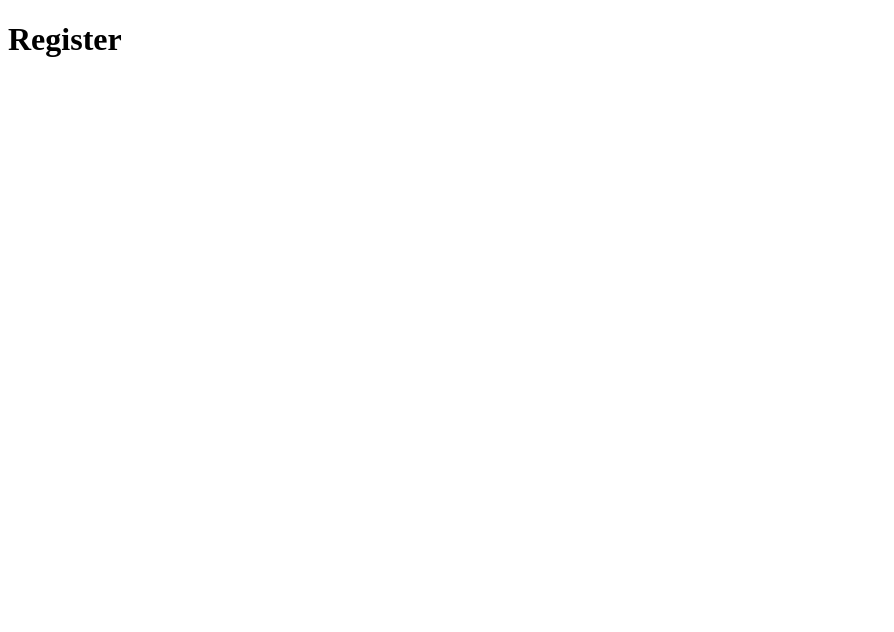
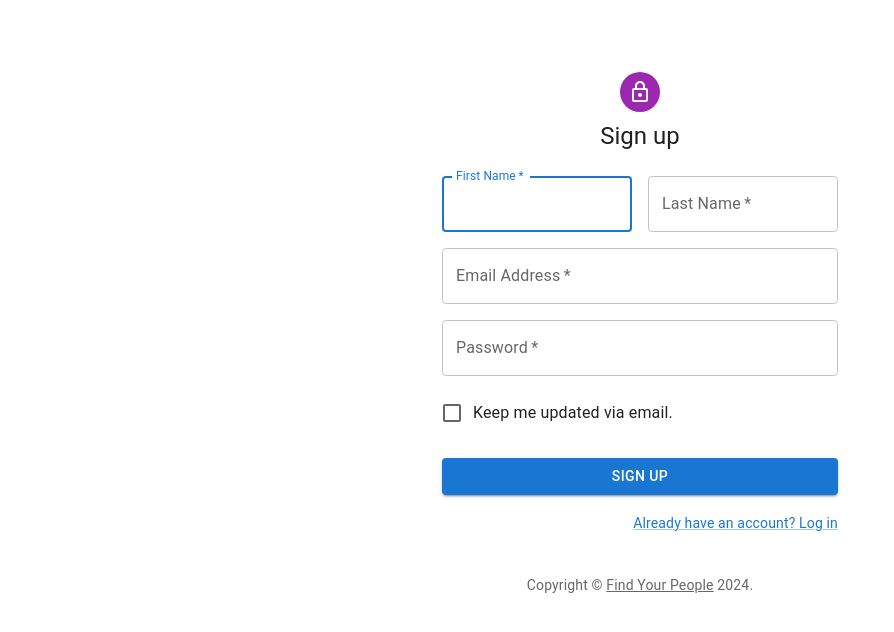
Before and after one commit to PeepholeApp/NFSD_APP_FRONTEND, a React (Vite) app: page /register in a window 1280 px wide. Shown: the top 632 px of the page, without its empty margins (0-894 px from the left). Built offline with nearby package versions, Linux system fonts and the light colour scheme.

Commit message:
register

```diff
--- a/src/pages/Register.jsx
+++ b/src/pages/Register.jsx
@@ -1,4 +1,132 @@
-const Register = () => {
-  return <h1>Register</h1>;
-};
-export default Register;
+import * as React from 'react';
+import Avatar from '@mui/material/Avatar';
+import Button from '@mui/material/Button';
+import CssBaseline from '@mui/material/CssBaseline';
+import TextField from '@mui/material/TextField';
+import FormControlLabel from '@mui/material/FormControlLabel';
+import Checkbox from '@mui/material/Checkbox';
+import Link from '@mui/material/Link';
+import Grid from '@mui/material/Grid';
+import Box from '@mui/material/Box';
+import LockOutlinedIcon from '@mui/icons-material/LockOutlined';
+import Typography from '@mui/material/Typography';
+import Container from '@mui/material/Container';
+import { createTheme, ThemeProvider } from '@mui/material/styles';
+
+function Copyright(props) {
+  return (
+    <Typography variant="body2" color="text.secondary" align="center" {...props}>
+      {'Copyright © '}
+      <Link color="inherit" href="https://mui.com/">
+        Find Your People
+      </Link>{' '}
+      {new Date().getFullYear()}
+      {'.'}
+    </Typography>
+  );
+}
+
+
+const defaultTheme = createTheme();
+
+export default function SignUp() {
+  const handleSubmit = (event) => {
+    event.preventDefault();
+    const data = new FormData(event.currentTarget);
+    console.log({
+      email: data.get('email'),
+      password: data.get('password'),
+    });
+  };
+
+  return (
+    <ThemeProvider theme={defaultTheme}>
+      <Container component="main" maxWidth="xs">
+        <CssBaseline />
+        <Box
+          sx={{
+            marginTop: 8,
+            display: 'flex',
+            flexDirection: 'column',
+            alignItems: 'center',
+          }}
+        >
+          <Avatar sx={{ m: 1, bgcolor: 'secondary.main' }}>
+            <LockOutlinedIcon />
+          </Avatar>
+          <Typography component="h1" variant="h5">
+            Sign up
+          </Typography>
+          <Box component="form" noValidate onSubmit={handleSubmit} sx={{ mt: 3 }}>
+            <Grid container spacing={2}>
+              <Grid item xs={12} sm={6}>
+                <TextField
+                  autoComplete="given-name"
+                  name="firstName"
+                  required
+                  fullWidth
+                  id="firstName"
+                  label="First Name"
+                  autoFocus
+                />
+              </Grid>
+              <Grid item xs={12} sm={6}>
+                <TextField
+                  required
+                  fullWidth
+                  id="lastName"
+                  label="Last Name"
+                  name="lastName"
+                  autoComplete="family-name"
+                />
+              </Grid>
+              <Grid item xs={12}>
+                <TextField
+                  required
+                  fullWidth
+                  id="email"
+                  label="Email Address"
+                  name="email"
+                  autoComplete="email"
+                />
+              </Grid>
+              <Grid item xs={12}>
+                <TextField
+                  required
+                  fullWidth
+                  name="password"
+                  label="Password"
+                  type="password"
+                  id="password"
+                  autoComplete="new-password"
+                />
+              </Grid>
+              <Grid item xs={12}>
+                <FormControlLabel
+                  control={<Checkbox value="allowExtraEmails" color="primary" />}
+                  label="Keep me updated via email."
+                />
+              </Grid>
+            </Grid>
+            <Button
+              type="submit"
+              fullWidth
+              variant="contained"
+              sx={{ mt: 3, mb: 2 }}
+            >
+              Sign Up
+            </Button>
+            <Grid container justifyContent="flex-end">
+              <Grid item>
+                <Link href="#" variant="body2">
+                  Already have an account? Log in
+                </Link>
+              </Grid>
+            </Grid>
+          </Box>
+        </Box>
+        <Copyright sx={{ mt: 5 }} />
+      </Container>
+    </ThemeProvider>
+  );
+}
```
Also changed, not shown: package.json (+7 -0 lines), 1 other file (tests, documents, lock files or other folders).
